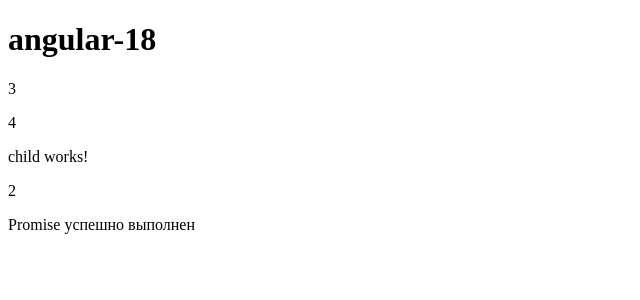
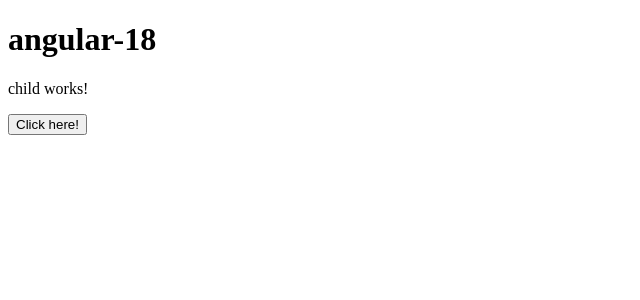
Before and after one commit to NataRep/angular-on-push-visual, an Angular app in the folder angular-18/: page / in a window 1280 px wide. Shown: the top 300 px of the page, without its empty margins (0-640 px from the left). Built offline with nearby package versions, Linux system fonts and the light colour scheme.

Commit message:
observable

```diff
--- a/angular-18/src/app/app.component.html
+++ b/angular-18/src/app/app.component.html
@@ -1,10 +1,3 @@
 <h1>{{ title }}</h1>
-@if(myObservable$ | async; as data){
-  <p>{{ data.prevValue}}</p>
-  <p>{{ data.currentValue}}</p>
-  <app-child [currentValue]="(myObservable$ | async)?.currentValue"></app-child>
-}
-
-@if(myPromise$ | async; as data){
-<p>{{ data }}</p>
-}
+<app-child></app-child>
+<button (click)="clickHandler()">Click here!</button>
--- a/angular-18/src/app/app.component.ts
+++ b/angular-18/src/app/app.component.ts
@@ -1,7 +1,6 @@
 import { AsyncPipe } from '@angular/common';
-import { Component, OnInit } from '@angular/core';
+import { ChangeDetectionStrategy, Component } from '@angular/core';
 import { RouterOutlet } from '@angular/router';
-import { interval, map, Observable, pairwise } from 'rxjs';
 import { ChildComponent } from "./components/child/child.component";
 
 export type Timer = {
@@ -15,23 +14,21 @@
   imports: [RouterOutlet, AsyncPipe, ChildComponent],
   templateUrl: './app.component.html',
   styleUrl: './app.component.scss',
-  // changeDetection: ChangeDetectionStrategy.Default
+  changeDetection: ChangeDetectionStrategy.OnPush
 })
-export class AppComponent implements OnInit {
+export class AppComponent{
   title = 'angular-18';
-  myObservable$!: Observable<Timer>;
-  myPromise$!: Promise<unknown>
 
+  ngDoCheck(){
+    console.log("ngDoCheck app-root")
+  }
 
-  ngOnInit() {
-    this.myObservable$ = interval(1000).pipe(
-      pairwise(), // Преобразует в [prev, current]
-      map(([prevValue, currentValue]) => ({ prevValue, currentValue }))
-    );
+  ngAfterViewInit(){
+    console.log("ngAfterViewInit app-root")
+    setTimeout(()=> this.title = "Lesson ChangeDetectionStrategy", 3000)
+  }
 
-    this.myPromise$ = new Promise((resolve) => {
-      setTimeout(() => resolve('Promise успешно выполнен'), 3000)
-    }
-    )
+  clickHandler(){
+    console.log("Click!")
   }
 }
--- a/angular-18/src/app/components/child/child.component.html
+++ b/angular-18/src/app/components/child/child.component.html
@@ -1,2 +1 @@
 <p>child works!</p>
-<p>{{ currentValue }}</p>
--- a/angular-18/src/app/components/child/child.component.ts
+++ b/angular-18/src/app/components/child/child.component.ts
@@ -1,13 +1,20 @@
-import { Component, Input } from '@angular/core';
+import { ChangeDetectionStrategy, Component } from '@angular/core';
 
 @Component({
   selector: 'app-child',
   standalone: true,
   imports: [],
   templateUrl: './child.component.html',
-  styleUrl: './child.component.scss'
+  styleUrl: './child.component.scss',
+  changeDetection: ChangeDetectionStrategy.OnPush
 })
 export class ChildComponent {
-  @Input() currentValue!: number | undefined;
 
+   ngDoCheck(){
+    console.log("ngDoCheck app-child")
+  }
+
+  ngAfterViewInit(){
+    console.log("ngAfterViewInit app-child")
+  }
 }
```
